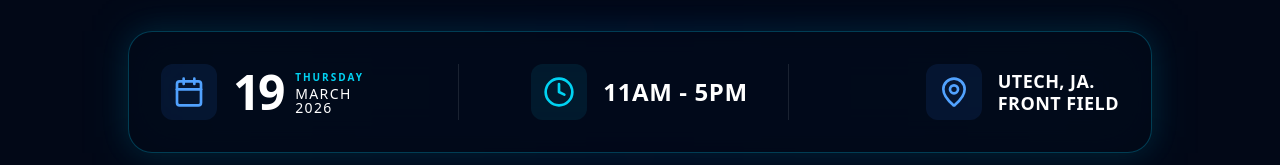
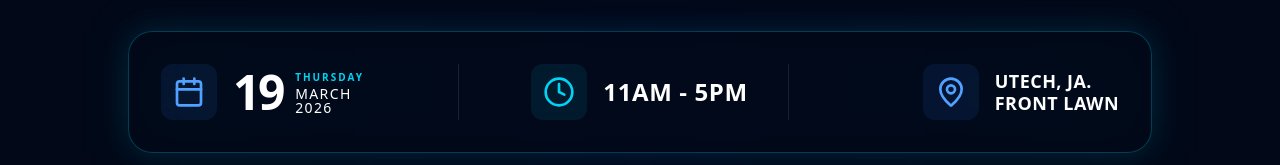
Before and after one commit to jordanjade900/Brand-Expo, a React (Vite) app in the folder Brand Expo/: page / in a window 1280 px wide. Shown: the part 1096-1261 px from the top of the page. Built offline with nearby package versions, Linux system fonts and the light colour scheme.

Commit message:
Update location label from 'Front Field' to 'Front Lawn'

```diff
--- a/Brand Expo/src/pages/Home.tsx
+++ b/Brand Expo/src/pages/Home.tsx
@@ -184,7 +184,7 @@
                   <MapPin className="w-8 h-8" />
                 </div>
                 <div className="flex flex-col justify-center text-left">
-                  <span className="text-lg font-bold text-white tracking-wide leading-tight uppercase">UTech, Ja.<br/>Front Field</span>
+                  <span className="text-lg font-bold text-white tracking-wide leading-tight uppercase">UTech, Ja.<br/>Front Lawn</span>
                 </div>
               </div>
             </div>
```
